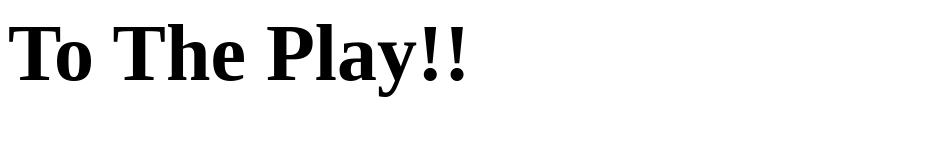
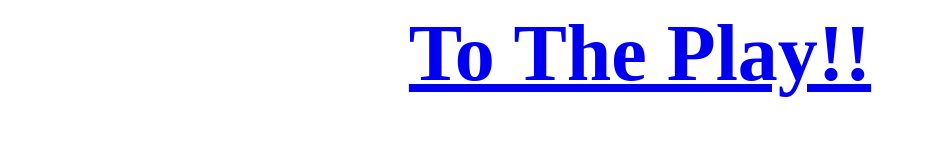
Before and after one commit to 44-563-WebApps-F21/webapps-f21-assignment-4-DavidSugirdorj, a plain HTML site: page index.html in a window 1280 px wide. Shown: the whole page, without its empty margins (0-926 px from the left). Drawn offline with Linux system fonts and the light colour scheme.

Commit message:
link established and fix?

```diff
--- a/index.html
+++ b/index.html
@@ -6,6 +6,9 @@
     <link rel="stylesheet" href="wilde.css" />
   </head>
   <body>
-    <span class="home">To The Play!!</span>
+    <div id="home">
+      <a href="play.html"> To The Play!!</a>
+    </div>
+
   </body>
 </html>
--- a/wilde.css
+++ b/wilde.css
@@ -75,12 +75,8 @@ tr {
   font-family: "Times New Roman", Times, serif;
   font-weight: bold;
 }
-.home {
+#home {
   text-align: center;
-  margin-top: auto;
-  margin-bottom: auto;
-  margin-left: auto;
-  margin-right: auto;
   font-size: 5em;
   font-family: "Times New Roman", Times, serif;
   font-weight: bold;
```
Also changed, not shown: play.html (+1 -0 lines), play2.html (+1 -0 lines).
